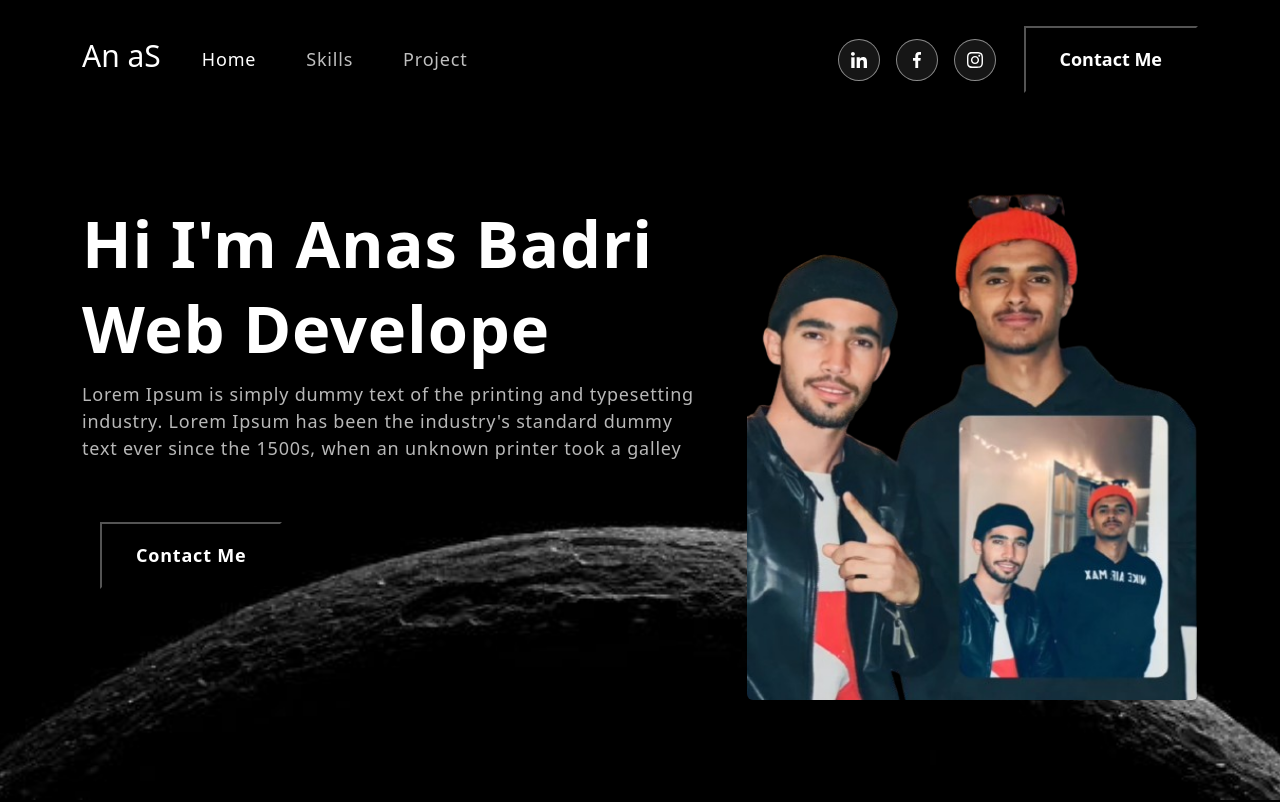
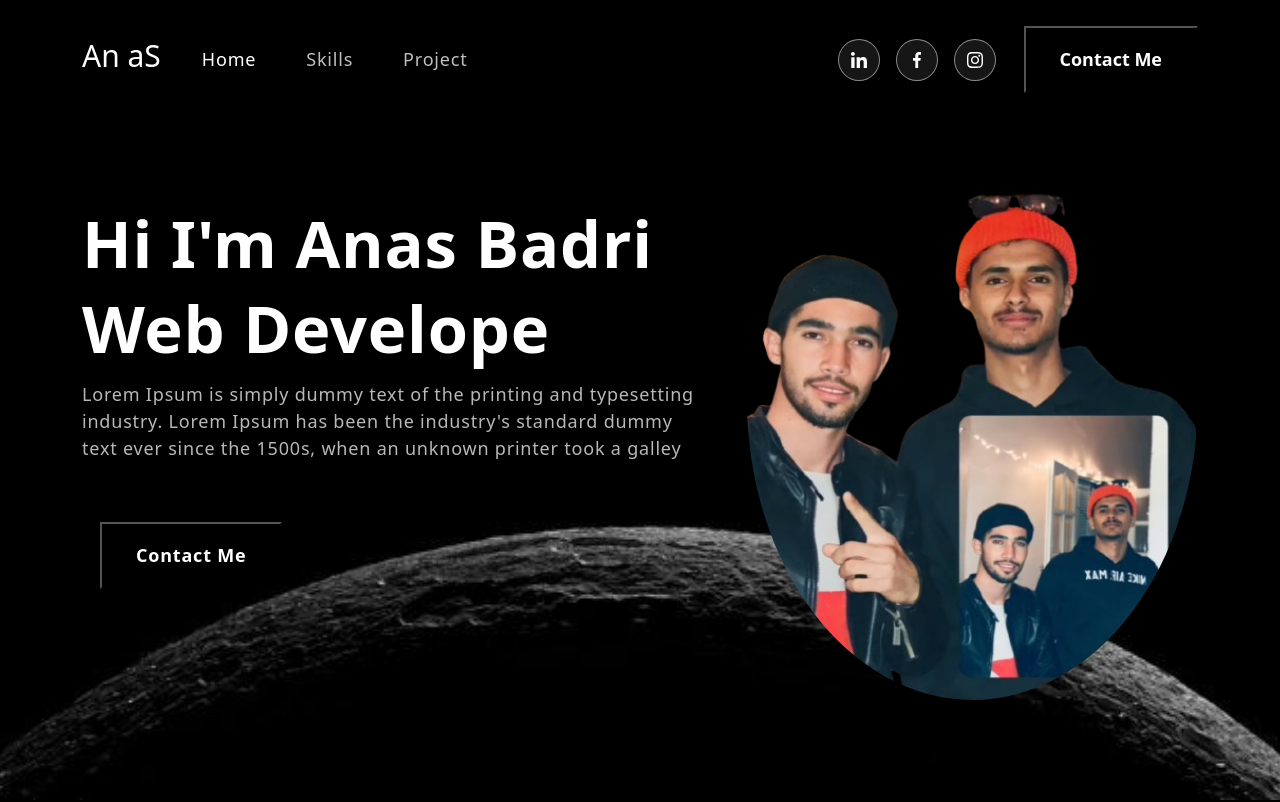
Before and after one commit to myanasbadri/Personal-website-potfolio, a React (Create React App) app: page / in a window 1280 px wide. Shown: the top 802 px of the page. Built offline with nearby package versions, Linux system fonts and the light colour scheme.

Commit message:
Update banner.js

```diff
--- a/src/component/banner.js
+++ b/src/component/banner.js
@@ -68,7 +68,7 @@ export const Banner = () => {
             <button onClick={() => console.log("connect")}>Contact Me</button>
           </Col>
           <Col xs={12} md={6} xl={5} data-aos="fade-left">
-            <img src={face} className="img-fluid rounded mx-auto d-block" alt="headerimg" />
+            <img src={face} className="img-fluid" alt="headerimg" />
           </Col>
         </Row>
       </Container>
```
